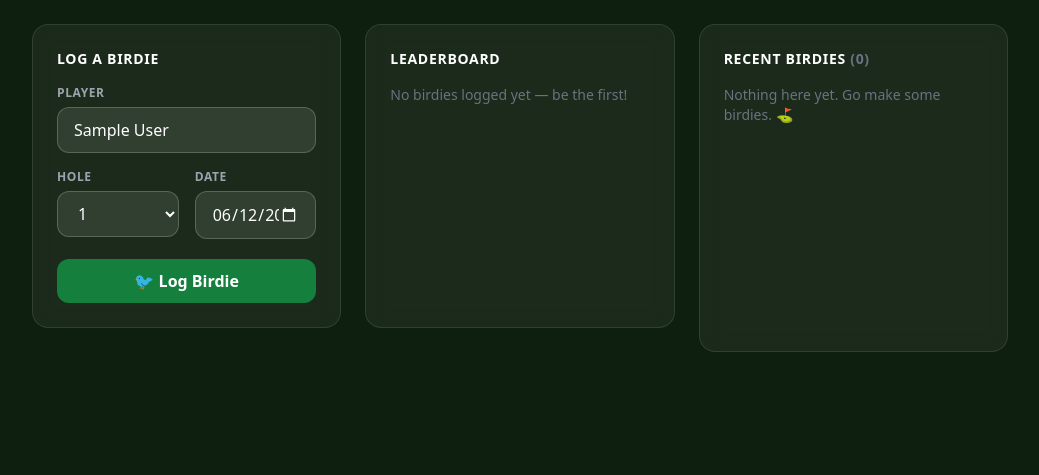
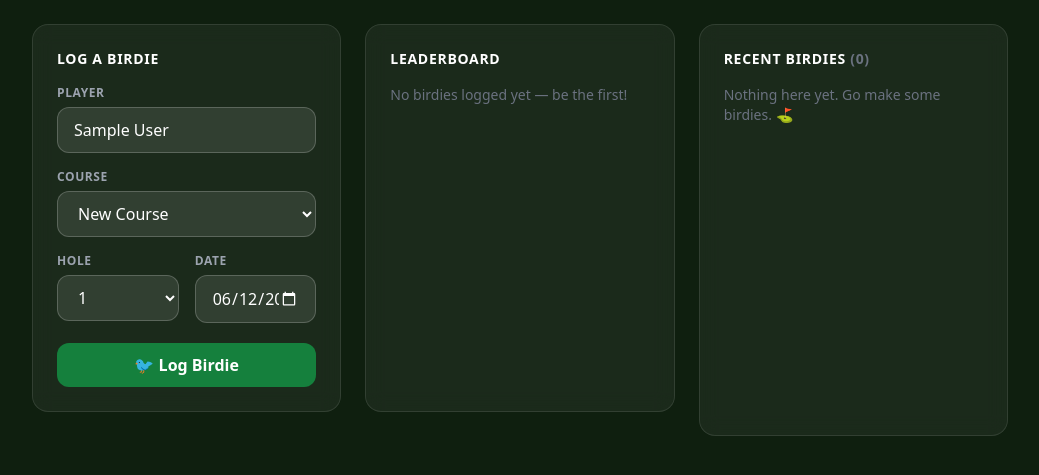
Before and after one commit to PaulJohnson85/burhill-booker, a Flask app: page /birdies in a window 1280 px wide. Shown: the part 77-552 px from the top of the page, without its empty margins (120-1159 px from the left). Run offline with Flask 3, Linux system fonts and the light colour scheme; the visitor is signed in with stand-in values (Sample User, id 1); data that the repository does not hold is empty; some libraries are stand-ins or nearby versions.

Commit message:
Add course (Old/New) to birdie log
Course dropdown in the form (New/Old only), validated server-side,
stored in a new nullable column (migrated on deploy) and shown in the
feed as 'hole 7, New Course'.

Co-Authored-By: Claude Opus 4.8 <noreply@anthropic.com>

```diff
--- a/app.py
+++ b/app.py
@@ -415,9 +415,12 @@ def add_birdie():
     except ValueError:
         hole = 0
     date_iso = f.get("date") or datetime.now().strftime("%Y-%m-%d")
+    course = f.get("course")
+    if course not in ("Old", "New"):
+        course = None
     if 1 <= hole <= 18:
         date_str = datetime.strptime(date_iso, "%Y-%m-%d").strftime("%d/%m/%Y")
-        db.add_birdie(current_user.id, player, hole, date_str)
+        db.add_birdie(current_user.id, player, hole, date_str, course=course)
     return redirect(url_for("birdies"))
 
 
--- a/db.py
+++ b/db.py
@@ -104,6 +104,7 @@ def init_db():
                 id          {id_col},
                 user_id     INTEGER REFERENCES users(id),
                 player_name TEXT NOT NULL,
+                course      TEXT,
                 hole        INTEGER NOT NULL,
                 date        TEXT NOT NULL,
                 photo       TEXT,
@@ -114,7 +115,8 @@ def init_db():
     # Separate transactions — an ALTER TABLE failure must not roll back the rest
     for ddl in ("ALTER TABLE bookings ADD COLUMN user_id INTEGER",
                 "ALTER TABLE bookings ADD COLUMN latest_time TEXT",
-                "ALTER TABLE bookings ADD COLUMN partner_name TEXT"):
+                "ALTER TABLE bookings ADD COLUMN partner_name TEXT",
+                "ALTER TABLE birdies ADD COLUMN course TEXT"):
         try:
             with engine.begin() as conn:
                 conn.execute(text(ddl))
@@ -232,16 +234,17 @@ def get_all_bookings() -> list:
 
 # ── Birdies ─────────────────────────────────────────────────────────────────
 
-def add_birdie(user_id: int, player_name: str, hole: int, date: str) -> int:
+def add_birdie(user_id: int, player_name: str, hole: int, date: str,
+               course: str = None) -> int:
     pg = _is_pg()
     sql = """
-        INSERT INTO birdies (user_id, player_name, hole, date, created_at)
-        VALUES (:user_id, :player_name, :hole, :date, :created_at)
+        INSERT INTO birdies (user_id, player_name, course, hole, date, created_at)
+        VALUES (:user_id, :player_name, :course, :hole, :date, :created_at)
     """
     if pg:
         sql += " RETURNING id"
-    params = dict(user_id=user_id, player_name=player_name, hole=hole,
-                  date=date, created_at=datetime.now().isoformat())
+    params = dict(user_id=user_id, player_name=player_name, course=course,
+                  hole=hole, date=date, created_at=datetime.now().isoformat())
     with get_engine().begin() as conn:
         result = conn.execute(text(sql), params)
         return result.fetchone()[0] if pg else result.lastrowid
--- a/templates/birdies.html
+++ b/templates/birdies.html
@@ -67,6 +67,14 @@
             <input type="text" name="player_name" value="{{ user.name }}"
               class="w-full bg-white/10 border border-white/20 rounded-xl px-4 py-2.5 text-white focus:outline-none focus:border-green-500 focus:ring-1 focus:ring-green-500">
           </div>
+          <div class="mb-4">
+            <label class="block text-xs font-semibold text-gray-400 uppercase tracking-wider mb-1.5">Course</label>
+            <select name="course" required
+              class="w-full bg-white/10 border border-white/20 rounded-xl px-4 py-2.5 text-white focus:outline-none focus:border-green-500 focus:ring-1 focus:ring-green-500">
+              <option value="New">New Course</option>
+              <option value="Old">Old Course</option>
+            </select>
+          </div>
           <div class="grid grid-cols-2 gap-4 mb-5">
             <div>
               <label class="block text-xs font-semibold text-gray-400 uppercase tracking-wider mb-1.5">Hole</label>
@@ -121,7 +129,7 @@
           <li class="flex items-start justify-between gap-3 border-b border-white/5 pb-3">
             <div>
               <p class="text-sm text-white font-semibold">
-                🐦 {{ b.player_name }} <span class="text-gray-400 font-normal">— hole {{ b.hole }}</span>
+                🐦 {{ b.player_name }} <span class="text-gray-400 font-normal">— hole {{ b.hole }}{% if b.course %}, {{ b.course }} Course{% endif %}</span>
               </p>
               <p class="text-xs text-gray-500">
                 {{ b.date }}{% if b.logged_by and b.logged_by != b.player_name %} · logged by {{ b.logged_by }}{% endif %}
```
